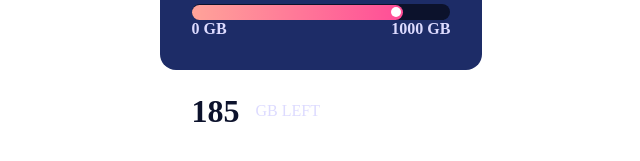
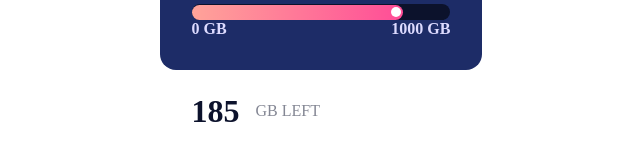
Before and after one commit to im-victor-mendez/fylo_data_storage_component, a React (Vite) app: page / in a window 1280 px wide. Shown: the part 445-606 px from the top of the page, without its empty margins (319-959 px from the left). Built offline with nearby package versions, Linux system fonts and the light colour scheme.

Commit message:
Fixed color.

```diff
--- a/src/components/StorageMessage/StorageMessage.scss
+++ b/src/components/StorageMessage/StorageMessage.scss
@@ -1,6 +1,6 @@
 #storage-message {
     background-color: white;
-    color: var(--pale-blue);
+    color: var(--grayish-blue);
 
     padding: 1rem 2rem;
     border-radius: 1rem;
```
